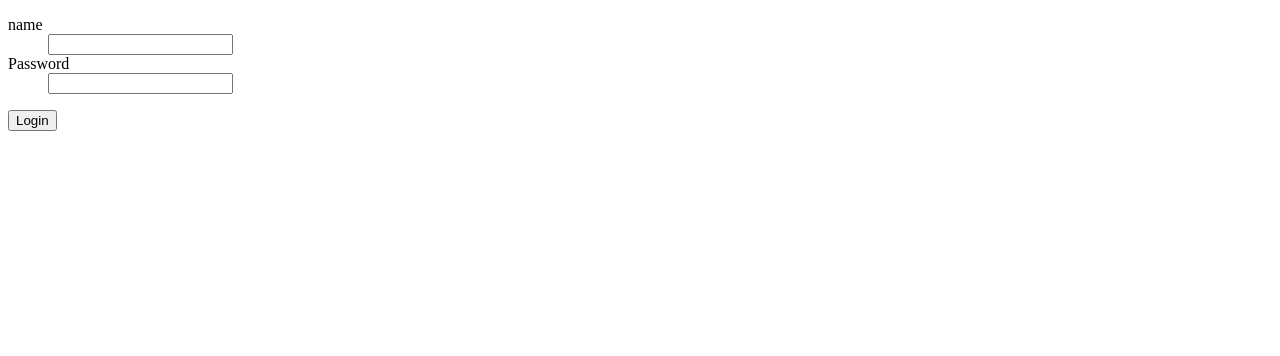
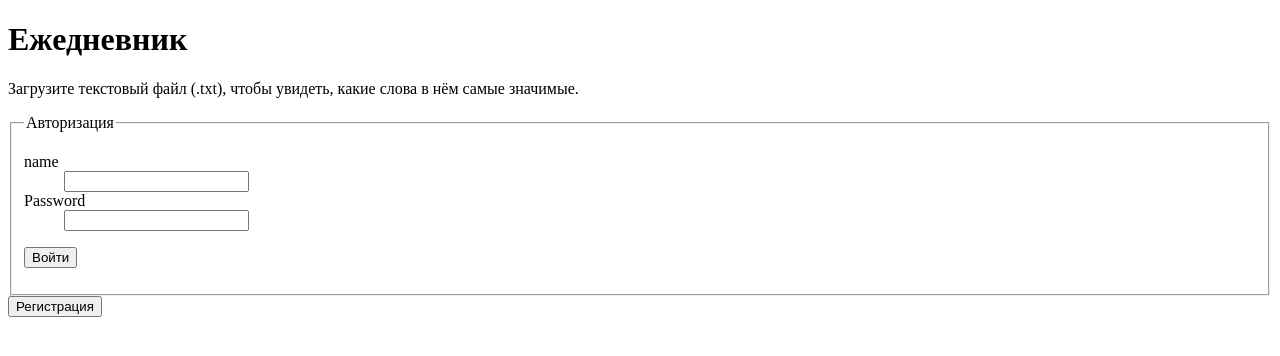
Before and after one commit to MelKatya/daily_journal, a Flask app: page /login in a window 1280 px wide. Shown: the top 356 px of the page. Run offline with Flask 3, Linux system fonts and the light colour scheme; some libraries are stand-ins or nearby versions.

Commit message:
redone login page

```diff
--- a/flask-version/templates/login.html
+++ b/flask-version/templates/login.html
@@ -1,17 +1,31 @@
 <!DOCTYPE html>
-<html lang="en">
+<html lang="ru">
 <head>
     <meta charset="UTF-8">
-    <title>Title</title>
+    <title>Daily journal</title>
 </head>
 <body>
+        <h1>Ежедневник</h1>
+        <p>Загрузите текстовый файл (.txt), чтобы увидеть, какие слова в нём самые значимые.</p>
+
+        <fieldset>
+
+            <legend>Авторизация</legend>
+            <form action="/login" method="post" enctype="multipart/form-data">
                 {% from "_formhelpers.html" import render_field %}
                 <form method=post>
                   <dl>
                     {{ render_field(form.name) }}
                     {{ render_field(form.password) }}
                   </dl>
-  <p><input type=submit value=Login>
+                  <p><input type="submit" value="Войти"/>
                 </form>
+                </form>
+
+        </fieldset>
+                <form action="/registration" method="get" enctype="multipart/form-data">
+                <input type="submit" value="Регистрация"/>
+                </form>
+
 </body>
 </html>
```
Lines whose indentation alone changed are shown as unchanged.
